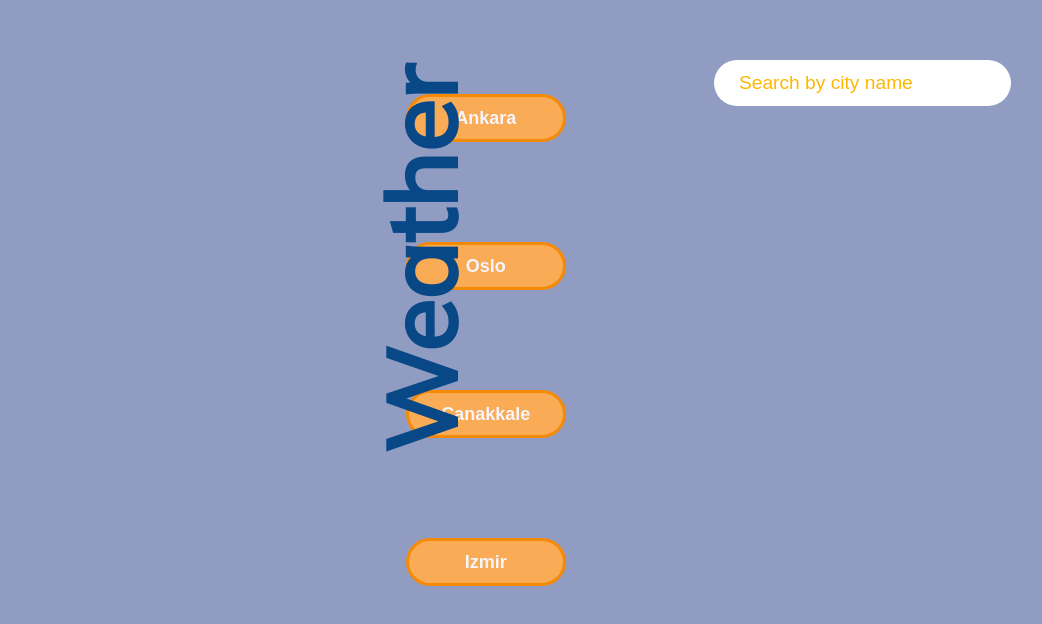
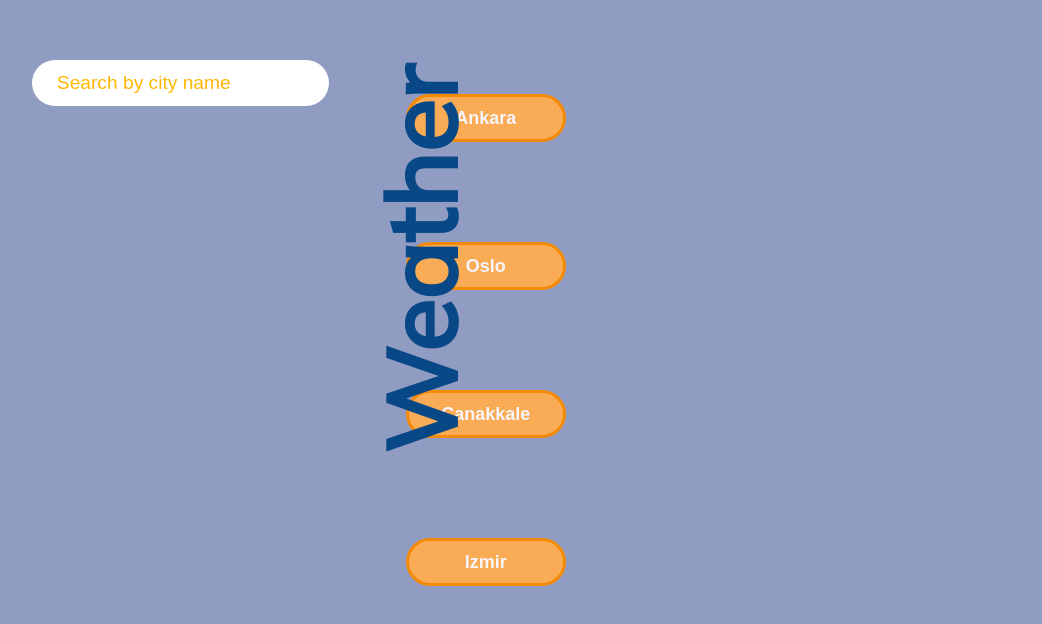
Before and after one commit to ececanga/weather-app-react, a React (Create React App) app: page / in a window 1280 px wide. Shown: the part 106-730 px from the top of the page, without its empty margins (82-1124 px from the left). Built offline with nearby package versions, Linux system fonts and the light colour scheme.

Commit message:
CSS updates

```diff
--- a/src/index.css
+++ b/src/index.css
@@ -20,14 +20,12 @@ body {
 }
 
 .citiesColumn {
-    flex: 50%;
     margin-bottom: 500px;
     padding-top: 150px;
     margin-left: 100px;
 }
 
 .column {
-    flex: 50%;
     margin-bottom: 500px;
     padding-top: 150px;
     margin-left: -550px;
```
